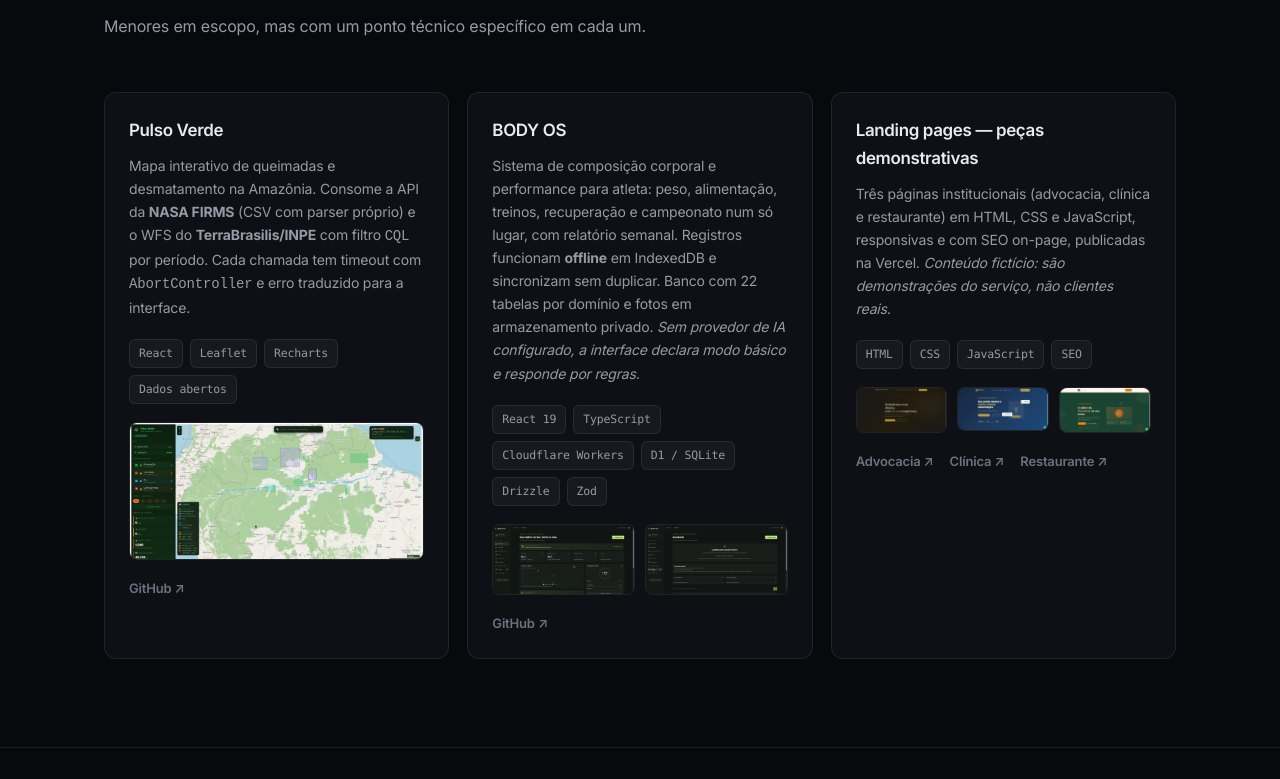
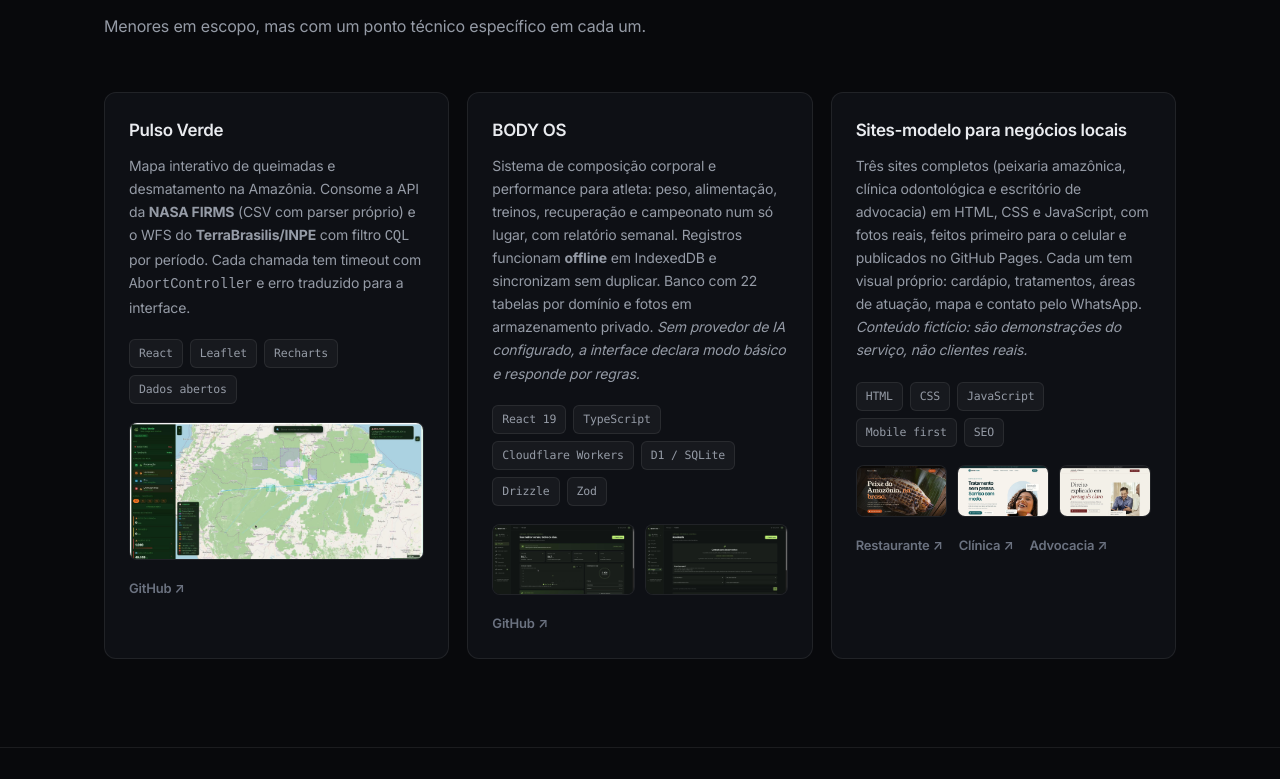
Before and after one commit to devluisam/devluisam.github.io, a plain HTML site: page index.html in a window 1280 px wide. Shown: the part 5061-5840 px from the top of the page. Drawn offline with Linux system fonts and the light colour scheme.

Commit message:
Portfólio: sites-modelo novos (peixaria, clínica e advocacia) no lugar das landing pages antigas
- capturas novas e links para as versões ao vivo em devluisam.github.io/sites/modelos
- link "Ver modelos e pedir orçamento" no serviço de landing pages
- links do card quebram de linha sem separar a seta

Co-Authored-By: Claude Opus 5.5 <noreply@anthropic.com>

```diff
--- a/index.html
+++ b/index.html
@@ -197,8 +197,8 @@ pre.arch{
 .mini:hover{border-color:var(--line-strong);background:var(--card-hover)}
 .mini h3{font-size:1.06rem;font-weight:600;letter-spacing:-.02em}
 .mini p{margin-top:9px;font-size:14px;color:var(--muted)}
-.mini-links{display:flex;gap:16px;margin-top:18px;font-size:13px;font-weight:600}
-.mini-links a{color:var(--faint);transition:color .18s}
+.mini-links{display:flex;flex-wrap:wrap;gap:10px 16px;margin-top:18px;font-size:13px;font-weight:600}
+.mini-links a{color:var(--faint);transition:color .18s;white-space:nowrap}
 .mini-links a:hover{color:var(--accent)}
 
 .about{display:grid;grid-template-columns:1.35fr 1fr;gap:56px;align-items:start}
@@ -905,25 +905,26 @@ SQLAlchemy 2 ──→ SQLite (padrão) ou PostgreSQL</pre>
       </article>
 
       <article class="mini">
-        <h3>Landing pages — peças demonstrativas</h3>
+        <h3>Sites-modelo para negócios locais</h3>
         <p>
-          Três páginas institucionais (advocacia, clínica e restaurante) em HTML, CSS e JavaScript,
-          responsivas e com SEO on-page, publicadas na Vercel.
+          Três sites completos (peixaria amazônica, clínica odontológica e escritório de advocacia) em HTML, CSS e JavaScript,
+          com fotos reais, feitos primeiro para o celular e publicados no GitHub Pages. Cada um tem visual próprio: cardápio,
+          tratamentos, áreas de atuação, mapa e contato pelo WhatsApp.
           <em>Conteúdo fictício: são demonstrações do serviço, não clientes reais.</em>
         </p>
-        <ul class="stack"><li>HTML</li><li>CSS</li><li>JavaScript</li><li>SEO</li></ul>
+        <ul class="stack"><li>HTML</li><li>CSS</li><li>JavaScript</li><li>Mobile first</li><li>SEO</li></ul>
         <div class="shots-mini">
-          <img src="img/site-advocacia.jpg" width="1568" height="772" loading="lazy" decoding="async"
-               alt="Landing page de escritório de advocacia: título &quot;Defendemos seus direitos com ética e competência&quot; sobre fundo escuro com detalhes dourados.">
-          <img src="img/site-clinica.jpg" width="1568" height="726" loading="lazy" decoding="async"
-               alt="Landing page de clínica odontológica: título &quot;Seu sorriso merece o melhor cuidado odontológico&quot;, botões de agendamento e indicadores da clínica.">
-          <img src="img/site-restaurante.jpg" width="1568" height="772" loading="lazy" decoding="async"
-               alt="Landing page de restaurante amazônico: título &quot;O sabor da Amazônia na sua mesa&quot;, botões de cardápio e pedido por WhatsApp.">
+          <img src="img/modelo-restaurante.webp" width="1200" height="675" loading="lazy" decoding="async"
+               alt="Site-modelo de peixaria amazônica: título &quot;Peixe da Amazônia, na brasa.&quot; sobre foto de peixe assado na folha de bananeira.">
+          <img src="img/modelo-clinica.webp" width="1200" height="675" loading="lazy" decoding="async"
+               alt="Site-modelo de clínica odontológica: título &quot;Tratamento sem pressa. Sorriso sem medo.&quot; ao lado da foto de uma mulher sorrindo.">
+          <img src="img/modelo-advocacia.webp" width="1200" height="675" loading="lazy" decoding="async"
+               alt="Site-modelo de escritório de advocacia: título &quot;Direito explicado em português claro.&quot; ao lado da foto de uma reunião com cliente.">
         </div>
         <div class="mini-links">
-          <a href="https://site-advocacia-brown.vercel.app" target="_blank" rel="noopener">Advocacia ↗</a>
-          <a href="https://site-clinica-gilt.vercel.app" target="_blank" rel="noopener">Clínica ↗</a>
-          <a href="https://site-restaurante-rho-ten.vercel.app" target="_blank" rel="noopener">Restaurante ↗</a>
+          <a href="https://devluisam.github.io/sites/modelos/restaurante/" target="_blank" rel="noopener">Restaurante ↗</a>
+          <a href="https://devluisam.github.io/sites/modelos/clinica/" target="_blank" rel="noopener">Clínica ↗</a>
+          <a href="https://devluisam.github.io/sites/modelos/advocacia/" target="_blank" rel="noopener">Advocacia ↗</a>
         </div>
       </article>
     </div>
@@ -1048,6 +1049,7 @@ SQLAlchemy 2 ──→ SQLite (padrão) ou PostgreSQL</pre>
           Sites institucionais responsivos, com SEO on-page, pré-visualização correta ao
           compartilhar e carregamento rápido.
         </p>
+        <p><a href="https://devluisam.github.io/sites/" target="_blank" rel="noopener">Ver modelos e pedir orçamento ↗</a></p>
       </div>
     </div>
   </div>
```
Also changed, not shown: img/modelo-advocacia.webp (added), img/modelo-clinica.webp (added), img/modelo-restaurante.webp (added), img/site-advocacia.jpg (deleted), img/site-clinica.jpg (deleted), img/site-restaurante.jpg (deleted).
